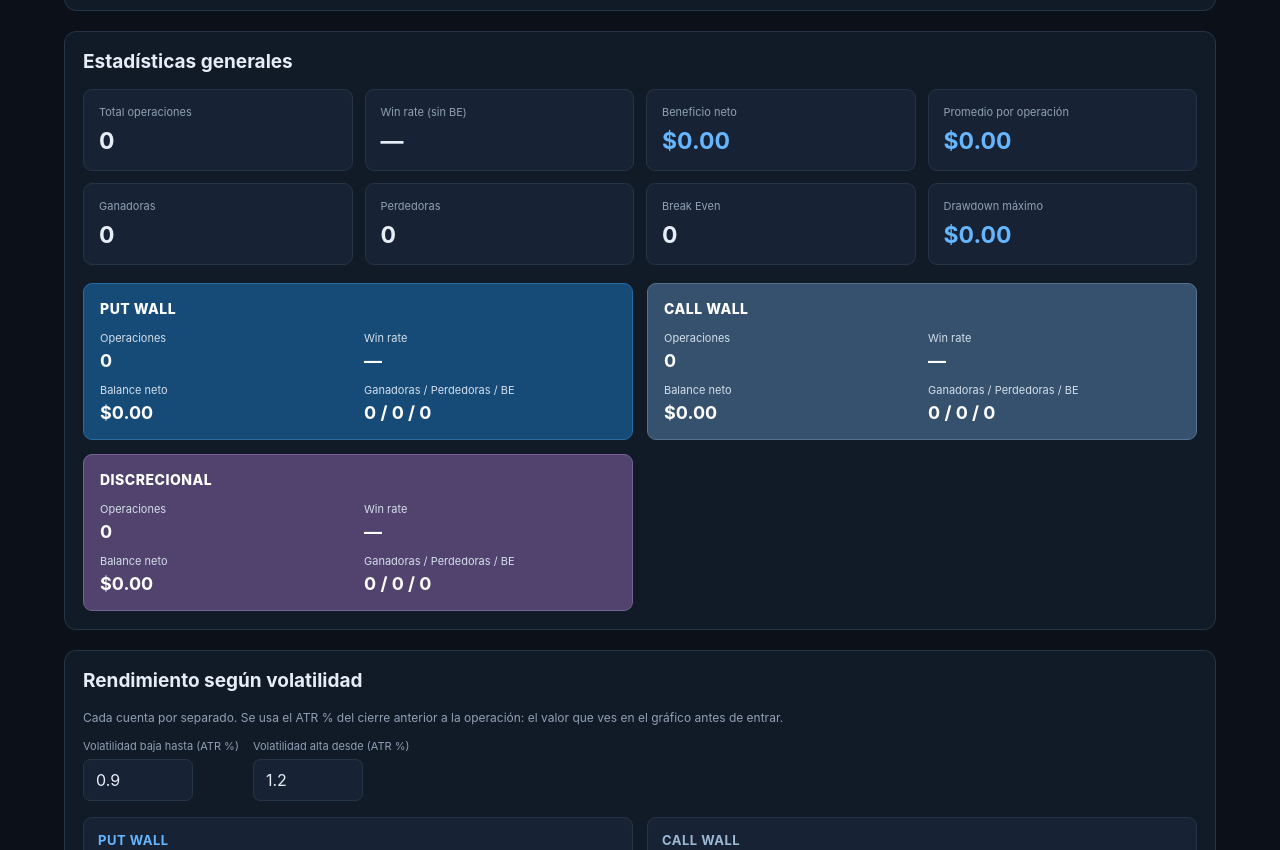
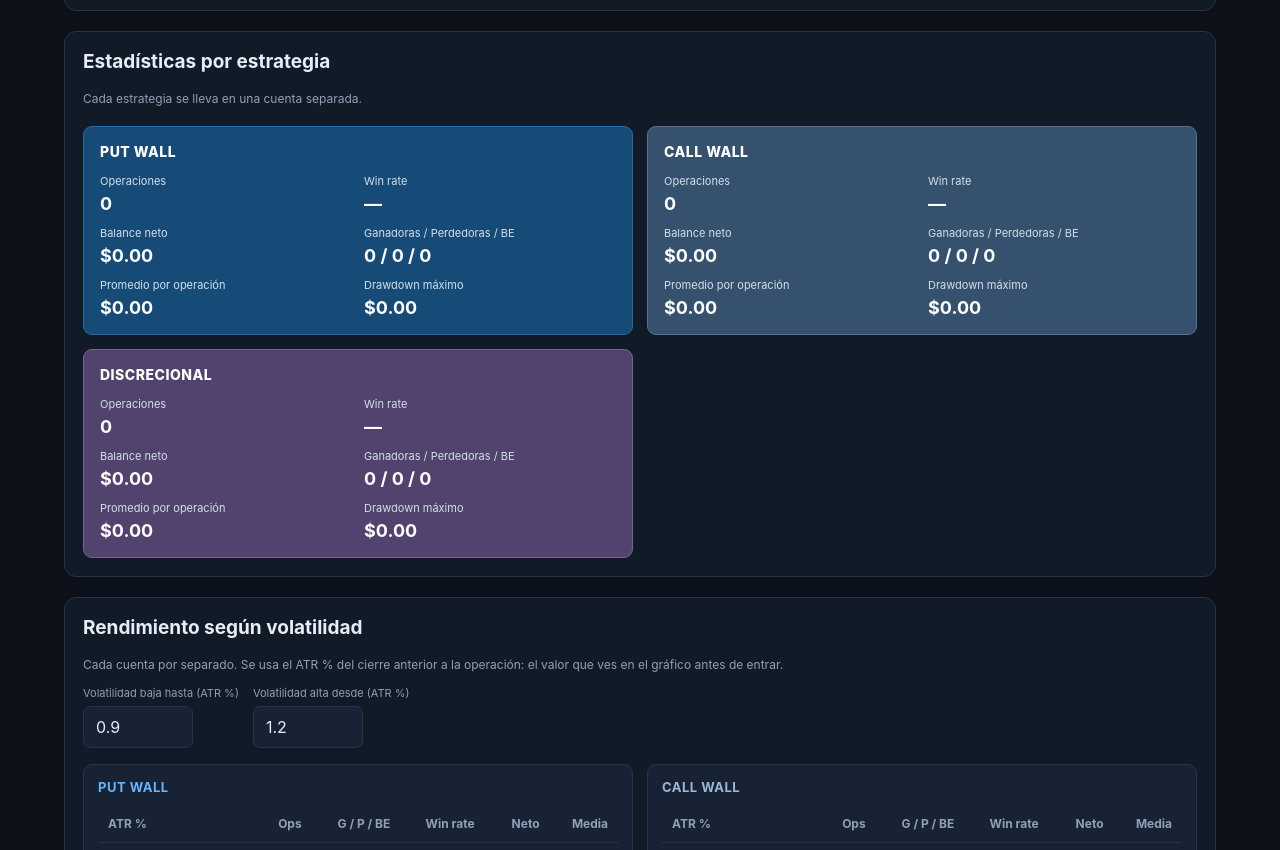
Before and after one commit to isaacarcosa-tech/strike-wall-analytics, a plain HTML site: page index.html in a window 1280 px wide. Shown: the part 1435-2285 px from the top of the page. Drawn offline with Linux system fonts and the light colour scheme.

Commit message:
Quita estadísticas generales: todo por estrategia
- Elimina el bloque de estadísticas generales
- Añade promedio por operación y drawdown máximo a cada estrategia

Co-Authored-By: Claude Opus 5.5 <noreply@anthropic.com>
Claude-Session: https://claude.ai/code/session_01JcECZHKHACHeCi1xFXg1GP

```diff
--- a/index.html
+++ b/index.html
@@ -306,17 +306,8 @@ th{position:sticky;top:0;background:#172335;color:var(--muted);z-index:1}
   </div>
 
   <div class="panel">
-    <h2>Estadísticas generales</h2>
-    <div class="stats-grid">
-      <div class="stat-card"><small>Total operaciones</small><strong id="totalTrades">0</strong></div>
-      <div class="stat-card"><small>Win rate (sin BE)</small><strong id="winRate">—</strong></div>
-      <div class="stat-card"><small>Beneficio neto</small><strong id="netProfit">$0.00</strong></div>
-      <div class="stat-card"><small>Promedio por operación</small><strong id="averageTrade">$0.00</strong></div>
-      <div class="stat-card"><small>Ganadoras</small><strong id="winningTrades">0</strong></div>
-      <div class="stat-card"><small>Perdedoras</small><strong id="losingTrades">0</strong></div>
-      <div class="stat-card"><small>Break Even</small><strong id="breakevenTrades">0</strong></div>
-      <div class="stat-card"><small>Drawdown máximo</small><strong id="maxDrawdown">$0.00</strong></div>
-    </div>
+    <h2>Estadísticas por estrategia</h2>
+    <p class="note">Cada estrategia se lleva en una cuenta separada.</p>
 
     <div class="strategy-grid">
       <div class="strategy-card put-wall">
@@ -326,6 +317,8 @@ th{position:sticky;top:0;background:#172335;color:var(--muted);z-index:1}
           <div><small>Win rate</small><strong id="pwRate">—</strong></div>
           <div><small>Balance neto</small><strong id="pwNet">$0.00</strong></div>
           <div><small>Ganadoras / Perdedoras / BE</small><strong id="pwRecord">0 / 0 / 0</strong></div>
+          <div><small>Promedio por operación</small><strong id="pwAvg">$0.00</strong></div>
+          <div><small>Drawdown máximo</small><strong id="pwDd">$0.00</strong></div>
         </div>
       </div>
       <div class="strategy-card call-wall">
@@ -335,6 +328,8 @@ th{position:sticky;top:0;background:#172335;color:var(--muted);z-index:1}
           <div><small>Win rate</small><strong id="cwRate">—</strong></div>
           <div><small>Balance neto</small><strong id="cwNet">$0.00</strong></div>
           <div><small>Ganadoras / Perdedoras / BE</small><strong id="cwRecord">0 / 0 / 0</strong></div>
+          <div><small>Promedio por operación</small><strong id="cwAvg">$0.00</strong></div>
+          <div><small>Drawdown máximo</small><strong id="cwDd">$0.00</strong></div>
         </div>
       </div>
       <div class="strategy-card discretional">
@@ -344,6 +339,8 @@ th{position:sticky;top:0;background:#172335;color:var(--muted);z-index:1}
           <div><small>Win rate</small><strong id="disRate">—</strong></div>
           <div><small>Balance neto</small><strong id="disNet">$0.00</strong></div>
           <div><small>Ganadoras / Perdedoras / BE</small><strong id="disRecord">0 / 0 / 0</strong></div>
+          <div><small>Promedio por operación</small><strong id="disAvg">$0.00</strong></div>
+          <div><small>Drawdown máximo</small><strong id="disDd">$0.00</strong></div>
         </div>
       </div>
     </div>
@@ -1135,20 +1132,6 @@ function setMoneyClass(element,value){
 }
 
 function renderStats(){
-  const s=makeStats(trades);
-  $("totalTrades").textContent=s.total;
-  $("winRate").textContent=s.rate===null?"—":s.rate.toFixed(2)+"%";
-  $("netProfit").textContent=money(s.net);
-  $("averageTrade").textContent=money(s.average);
-  $("winningTrades").textContent=s.wins;
-  $("losingTrades").textContent=s.losses;
-  $("breakevenTrades").textContent=s.be;
-  $("maxDrawdown").textContent=money(-s.maxDrawdown);
-
-  setMoneyClass($("netProfit"),s.net);
-  setMoneyClass($("averageTrade"),s.average);
-  setMoneyClass($("maxDrawdown"),s.maxDrawdown>0?-1:0);
-
   const strategyStats=[
     {key:"PW",prefix:"pw"},
     {key:"CW",prefix:"cw"},
@@ -1162,6 +1145,10 @@ function renderStats(){
     $(prefix+"Net").textContent=money(stats.net);
     $(prefix+"Record").textContent=stats.wins+" / "+stats.losses+" / "+stats.be;
     setMoneyClass($(prefix+"Net"),stats.net);
+    $(prefix+"Avg").textContent=money(stats.average);
+    setMoneyClass($(prefix+"Avg"),stats.average);
+    $(prefix+"Dd").textContent=money(-stats.maxDrawdown);
+    setMoneyClass($(prefix+"Dd"),stats.maxDrawdown>0?-1:0);
   });
 }
 
```
